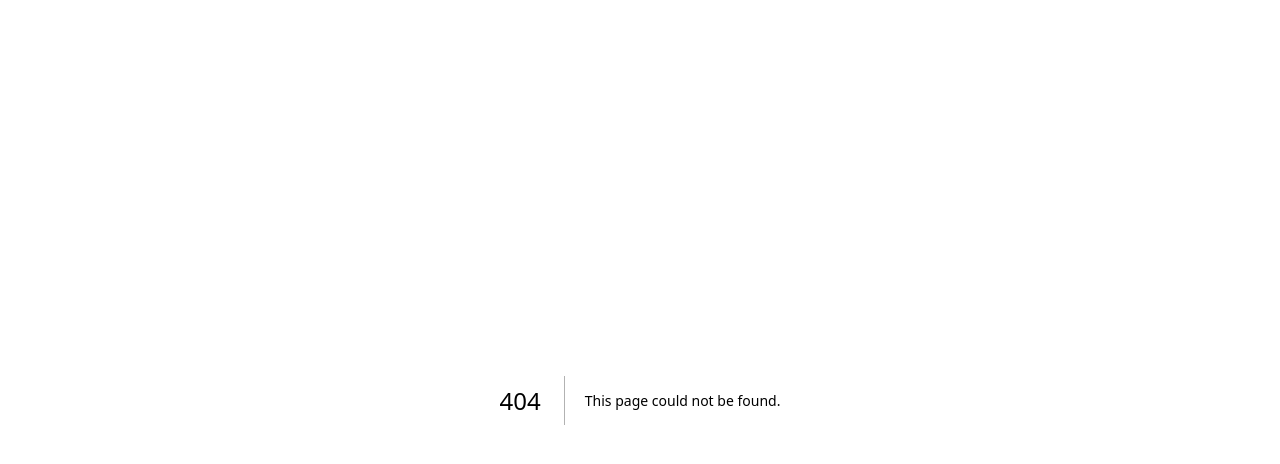
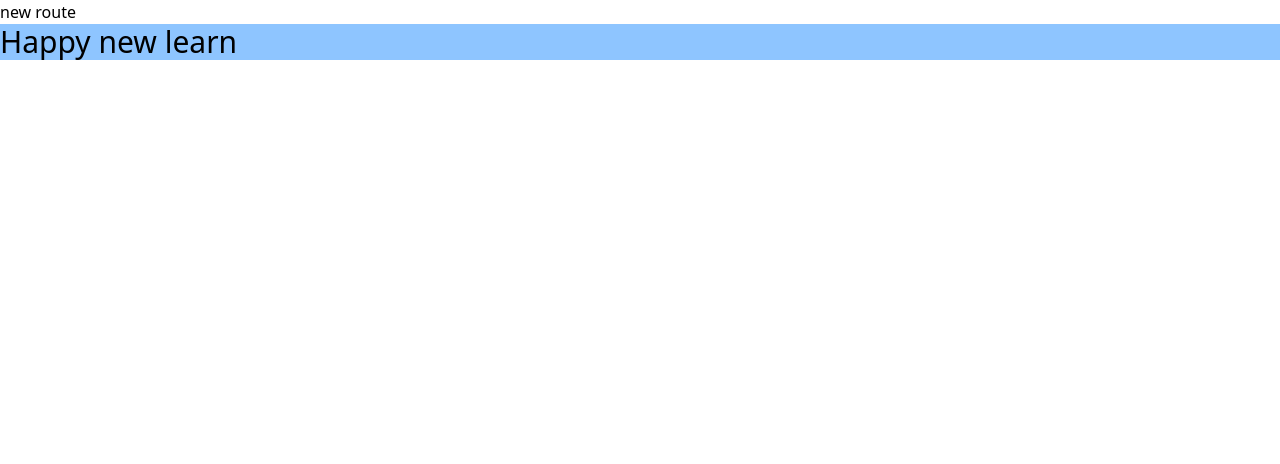
Before and after one commit to amirjahan1/learnNext, a Next.js app: page /about/1233/ali in a window 1280 px wide. Before the commit this address had no page. Shown: the top 464 px of the page. Built offline with nearby package versions, Linux system fonts and the light colour scheme.

Commit message:
Feature::->Nested Route

```diff
--- /dev/null
+++ b/app/about/[userId]/ali/components/textCom.tsx
@@ -0,0 +1,15 @@
+'use client'
+
+function TextCom({children}: any) {
+    return(<>
+        <h1 className="bg-blue-300 text-3xl"
+        onClick={()=>{
+            console.log("this is for me")
+            alert("heymaster")
+        }}
+        >
+            {children}
+        </h1>
+    </>)
+}
+export default TextCom
--- /dev/null
+++ b/app/about/[userId]/ali/page.tsx
@@ -0,0 +1,16 @@
+import TextCom from "./components/textCom"
+
+function Ali () {
+
+    return (<>
+
+        <div
+
+        > new route</div>
+        <TextCom>
+            Happy new  learn
+        </TextCom>
+    </>)
+}
+
+export default Ali
--- /dev/null
+++ b/app/about/[userId]/page.tsx
@@ -0,0 +1,19 @@
+import Link from "next/link";
+
+interface PageProps {
+    params: {userId: string};
+    searchParams?: any
+}
+async function UserIdPage({params}:PageProps){
+     const { userId } = await params
+       console.log(params)
+    return(<>
+    <h1>User  ID number {userId}</h1>
+     <Link href={`/about/${userId}/ali`}>
+     hi ali
+     </Link>
+
+    </>)
+}
+
+export default UserIdPage
--- a/app/about/page.tsx
+++ b/app/about/page.tsx
@@ -0,0 +1,15 @@
+import Link from "next/link"
+
+function About(){
+
+
+    return(<>
+    <h1>about page</h1>
+    <Link href="/about/1233" >
+        about userID = 1233
+    </Link>
+
+    </>)
+}
+
+export default About
--- a/app/globals.css
+++ b/app/globals.css
@@ -1,26 +1 @@
 @import 'tailwindcss';
-
-:root {
-  --background: #ffffff;
-  --foreground: #171717;
-}
-
-@theme inline {
-  --color-background: var(--background);
-  --color-foreground: var(--foreground);
-  --font-sans: var(--font-geist-sans);
-  --font-mono: var(--font-geist-mono);
-}
-
-@media (prefers-color-scheme: dark) {
-  :root {
-    --background: #0a0a0a;
-    --foreground: #ededed;
-  }
-}
-
-body {
-  background: var(--background);
-  color: var(--foreground);
-  font-family: Arial, Helvetica, sans-serif;
-}
```
Also changed, not shown: app/contact/[slug]/page.tsx (added).
